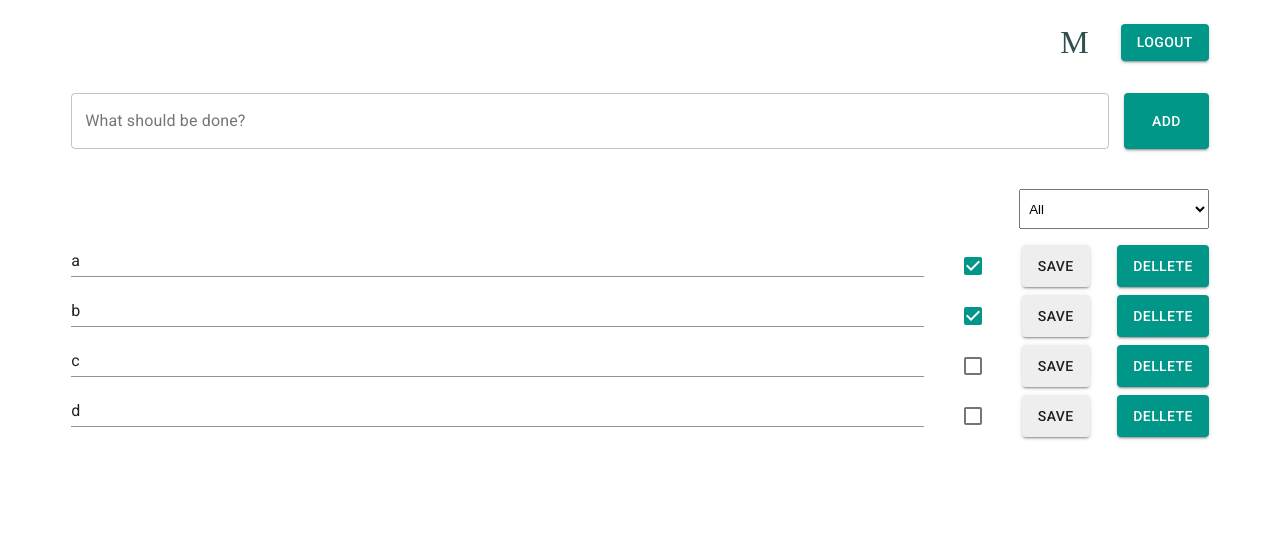
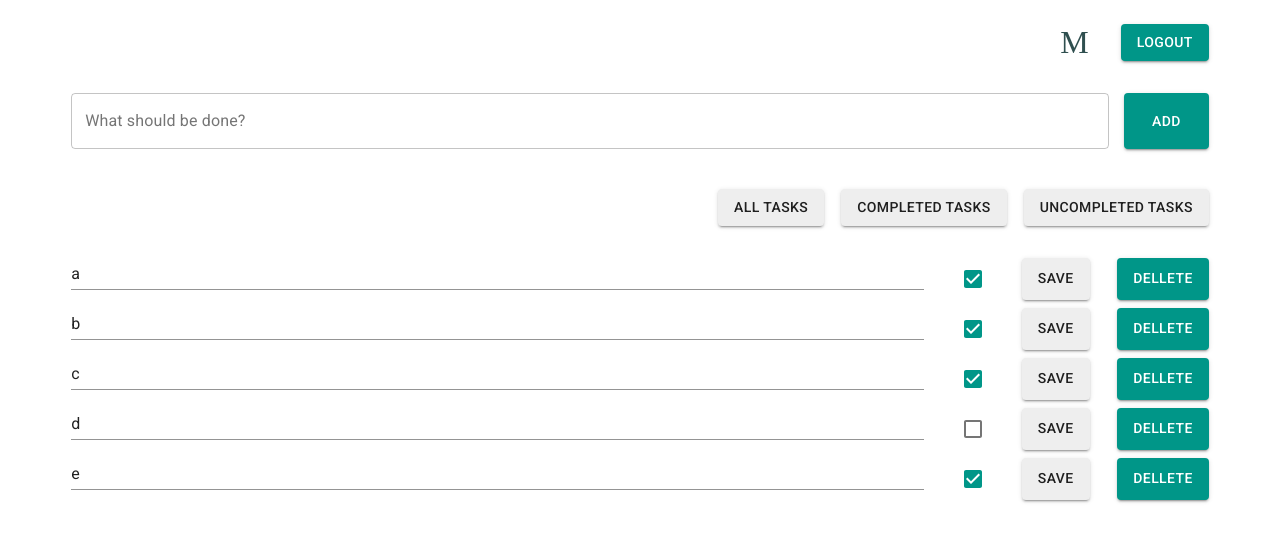
Before and after one commit to Maria-Zinkevich/todo-react, a React (Create React App) app in the folder todo/: page / in a window 1280 px wide. Both pictures are taken after a click on the button "LOGIN". Shown: the top 542 px of the page. Built offline with nearby package versions, Linux system fonts and the light colour scheme; data requests are answered from the project's data file.

Commit message:
feat: add router to the filter component

```diff
--- a/todo/src/Components/Filter.jsx
+++ b/todo/src/Components/Filter.jsx
@@ -1,18 +1,57 @@
+import { useEffect } from "react";
 import styles from "./filter.module.css";
+import { BrowserRouter as Router, Switch, Route, Link } from "react-router-dom";
 
 export const Filter = ({ setFilter }) => {
+  function All() {
+    useEffect(() => {
+      setFilter(null);
+    });
+
+    return null;
+  }
+
+  function Сompleted() {
+    useEffect(() => {
+      setFilter(true);
+    });
+
+    return null;
+  }
+
+  function Uncompleted() {
+    useEffect(() => {
+      setFilter(false);
+    });
+
+    return null;
+  }
+
   return (
-    <>
-      <select
-        className={`${styles.select}`}
-        onChange={(e) => {
-          setFilter(e.target.value);
-        }}
-      >
-        <option value="null">All</option>
-        <option value="true">Сompleted</option>
-        <option value="false">Not completed</option>
-      </select>
-    </>
+    <Router>
+      <ul className={`${styles.filterList}`}>
+        <li>
+          <Link to="/">All tasks</Link>
+        </li>
+        <li>
+          <Link to="/completed">Сompleted tasks</Link>
+        </li>
+        <li>
+          <Link to="/uncompleted">Uncompleted tasks</Link>
+        </li>
+      </ul>
+
+      <Switch>
+        <Route exact path="/">
+          <All />
+        </Route>
+        <Route path="/completed">
+          <Сompleted />
+        </Route>
+        <Route path="/uncompleted">
+          <Uncompleted />
+        </Route>
+      </Switch>
+    </Router>
   );
 };
--- a/todo/src/Components/filter.module.css
+++ b/todo/src/Components/filter.module.css
@@ -8,3 +8,38 @@
 .select > option {
     height: 1em;
 }
+
+.filterList {
+    width: 90%;
+    display: flex;
+    justify-content: flex-end;
+    margin: 0 auto 1em;
+    padding: 0;
+
+    list-style: none;
+}
+
+.filterList > li {
+    padding: 6px 16px;
+    margin-left: 1.5%;
+
+    background-color: #eeeeee;
+    box-shadow: 0px 3px 1px -2px rgb(0 0 0 / 20%), 0px 2px 2px 0px rgb(0 0 0 / 14%), 0px 1px 5px 0px rgb(0 0 0 / 12%);
+    font-size: 0.875rem;
+    min-width: 64px;
+    box-sizing: border-box;
+    transition: background-color 250ms cubic-bezier(0.4, 0, 0.2, 1) 0ms,box-shadow 250ms cubic-bezier(0.4, 0, 0.2, 1) 0ms,border 250ms cubic-bezier(0.4, 0, 0.2, 1) 0ms;
+    font-family: "Roboto", "Helvetica", "Arial", sans-serif;
+    font-weight: 500;
+    line-height: 1.75;
+    border-radius: 4px;
+    letter-spacing: 0.02857em;
+    text-transform: uppercase;
+}
+
+.filterList > li > a {
+    font-size: 1em;
+    color: rgba(0, 0, 0, 0.87);
+
+    text-decoration: none;
+}
--- a/todo/src/server/db.json
+++ b/todo/src/server/db.json
@@ -3,6 +3,10 @@
     {
       "user": "m",
       "id": 1
+    },
+    {
+      "user": "k",
+      "id": 2
     }
   ],
   "list": [
@@ -20,7 +24,7 @@
     },
     {
       "todo": "c",
-      "isChecked": false,
+      "isChecked": true,
       "userId": 1,
       "id": 3
     },
@@ -29,6 +33,30 @@
       "isChecked": false,
       "userId": 1,
       "id": 4
+    },
+    {
+      "todo": "e",
+      "isChecked": true,
+      "userId": 1,
+      "id": 5
+    },
+    {
+      "todo": "a",
+      "isChecked": false,
+      "userId": 2,
+      "id": 6
+    },
+    {
+      "todo": "b",
+      "isChecked": false,
+      "userId": 2,
+      "id": 7
+    },
+    {
+      "todo": "c",
+      "isChecked": false,
+      "userId": 2,
+      "id": 8
     }
   ]
 }
```
